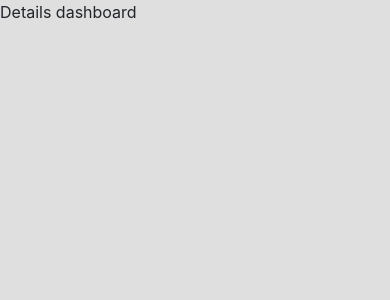
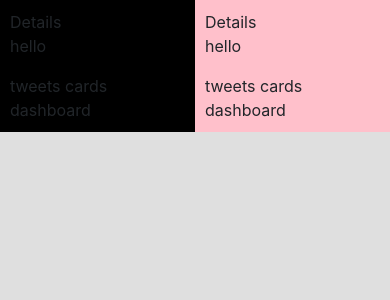
Before and after one commit to akhilnayak0206/twitter-dashboard, a React (Create React App) app in the folder client/: page /dashboard in a window 390 px wide. Shown: the top 300 px of the page. Built offline with nearby package versions, Linux system fonts and the light colour scheme.

Commit message:
dashboard divided

```diff
--- a/client/src/App.js
+++ b/client/src/App.js
@@ -1,26 +1,8 @@
 import React, { useEffect } from 'react';
-import socketIOClient from 'socket.io-client';
 import './App.css';
 import Routes from './routing';
 
-const ENDPOINT = 'http://localhost:5000';
-
 function App() {
-  // useEffect(() => {
-  //   const socket = socketIOClient(ENDPOINT);
-  //   socket.emit('allTweet', {
-  //     token: '708548682510049281-hyhxY6b0RwJbmLJYPluFaxy5uYR5tpF',
-  //     secretToken: 'AwY4X6bHgItd2kF0M5Ghl00LgytIcqt6ZIJsfquwWlAQE',
-  //     search: 'coding',
-  //   });
-  //   let i = 0;
-  //   socket.on('allTweet', (data) => {
-  //     console.log(data, i);
-  //     i++;
-  //   });
-  //   socket.on('tweet', (data) => console.log(data));
-  // }, []);
-
   const getUrlParameter = (name) => {
     // eslint-disable-next-line no-useless-escape
     name = name.replace(/[\[]/, '\\[').replace(/[\]]/, '\\]');
--- /dev/null
+++ b/client/src/components/AllTweets.js
@@ -0,0 +1,46 @@
+import React, { useState, useEffect } from 'react';
+import socketIOClient from 'socket.io-client';
+
+const ENDPOINT = 'http://localhost:5000';
+
+const AllTweets = () => {
+  const [token, setToken] = useState('');
+  const [secretToken, setSecretToken] = useState('');
+
+  useEffect(() => {
+    let tokenData = sessionStorage.getItem('token');
+    let secretTokenData = sessionStorage.getItem('secretToken');
+    setToken(tokenData);
+    setSecretToken(secretTokenData);
+  }, []);
+
+  useEffect(() => {
+    if (token && secretToken) {
+      const socket = socketIOClient(ENDPOINT);
+      socket.emit('allTweet', {
+        token: '708548682510049281-hyhxY6b0RwJbmLJYPluFaxy5uYR5tpF',
+        secretToken: 'AwY4X6bHgItd2kF0M5Ghl00LgytIcqt6ZIJsfquwWlAQE',
+        search: 'coding',
+      });
+      let i = 0;
+      socket.on('allTweet', (data) => {
+        console.log(data, i);
+        i++;
+      });
+      socket.on('tweet', (data) => console.log(data));
+    }
+    // return () => {
+    //     cleanup
+    // }
+  }, []);
+
+  console.log(token, secretToken);
+
+  return (
+    <div>
+      Details<p>hello</p> tweets cards dashboard
+    </div>
+  );
+};
+
+export default AllTweets;
--- /dev/null
+++ b/client/src/components/Conversation.js
@@ -0,0 +1,23 @@
+import React, { useState, useEffect } from 'react';
+
+function Conversation() {
+  const [token, setToken] = useState('');
+  const [secretToken, setSecretToken] = useState('');
+
+  useEffect(() => {
+    let tokenData = sessionStorage.getItem('token');
+    let secretTokenData = sessionStorage.getItem('secretToken');
+    setToken(tokenData);
+    setSecretToken(secretTokenData);
+  }, []);
+
+  console.log(token, secretToken);
+
+  return (
+    <div>
+      Details<p>hello</p> tweets cards dashboard
+    </div>
+  );
+}
+
+export default Conversation;
--- a/client/src/components/Dashboard.js
+++ b/client/src/components/Dashboard.js
@@ -1,7 +1,19 @@
 import React from 'react';
+import AllTweets from './AllTweets';
+import Conversation from './Conversation';
+import '../styles/Dashboard.css';
 
-function Dashboard() {
-  return <div>Details dashboard</div>;
-}
+const Dashboard = () => {
+  return (
+    <div className='displayFlex'>
+      <div className='allTweets'>
+        <AllTweets />
+      </div>
+      <div className='conversationTweet'>
+        <Conversation />
+      </div>
+    </div>
+  );
+};
 
 export default Dashboard;
--- a/client/src/components/LoginPage.js
+++ b/client/src/components/LoginPage.js
@@ -7,7 +7,6 @@ const LoginPage = ({ history }) => {
 
   useEffect(() => {
     async function fetchData() {
-      console.log('Hello');
       let token = await getUrlParameter('oauth_token');
       let secretToken = await getUrlParameter('oauth_verifier');
       let denied = await getUrlParameter('denied');
@@ -42,7 +41,6 @@ const LoginPage = ({ history }) => {
     }
     let token = await getUrlParameter('oauth_token');
     let secretToken = await getUrlParameter('oauth_verifier');
-    console.log(token, secretToken);
     if (token && secretToken) {
       fetch(
         `http://localhost:5000/access-token?token=${token}&secretToken=${secretToken}`
@@ -56,7 +54,6 @@ const LoginPage = ({ history }) => {
           } else {
             sessionStorage.setItem('token', token);
             sessionStorage.setItem('secretToken', secretToken);
-            console.log('Success:', data);
             history.push(`/dashboard`);
           }
         })
--- a/client/src/styles/Dashboard.css
+++ b/client/src/styles/Dashboard.css
@@ -1,2 +1,42 @@
 @import '~bootstrap/dist/css/bootstrap.css';
 @import '../App.css';
+
+.allTweets {
+  width: 30%;
+  background-color: black;
+  padding: 10px;
+}
+
+.conversationTweet {
+  width: 70%;
+  background-color: pink;
+  padding: 10px;
+}
+
+@media only screen and (max-width: 480px) {
+  .allTweets {
+    width: 50%;
+    background-color: black;
+    padding: 10px;
+  }
+
+  .conversationTweet {
+    width: 50%;
+    background-color: pink;
+    padding: 10px;
+  }
+}
+
+@media only screen and (min-width: 480px) and (max-width: 975px) {
+  .allTweets {
+    width: 40%;
+    background-color: black;
+    padding: 10px;
+  }
+
+  .conversationTweet {
+    width: 60%;
+    background-color: pink;
+    padding: 10px;
+  }
+}
```
